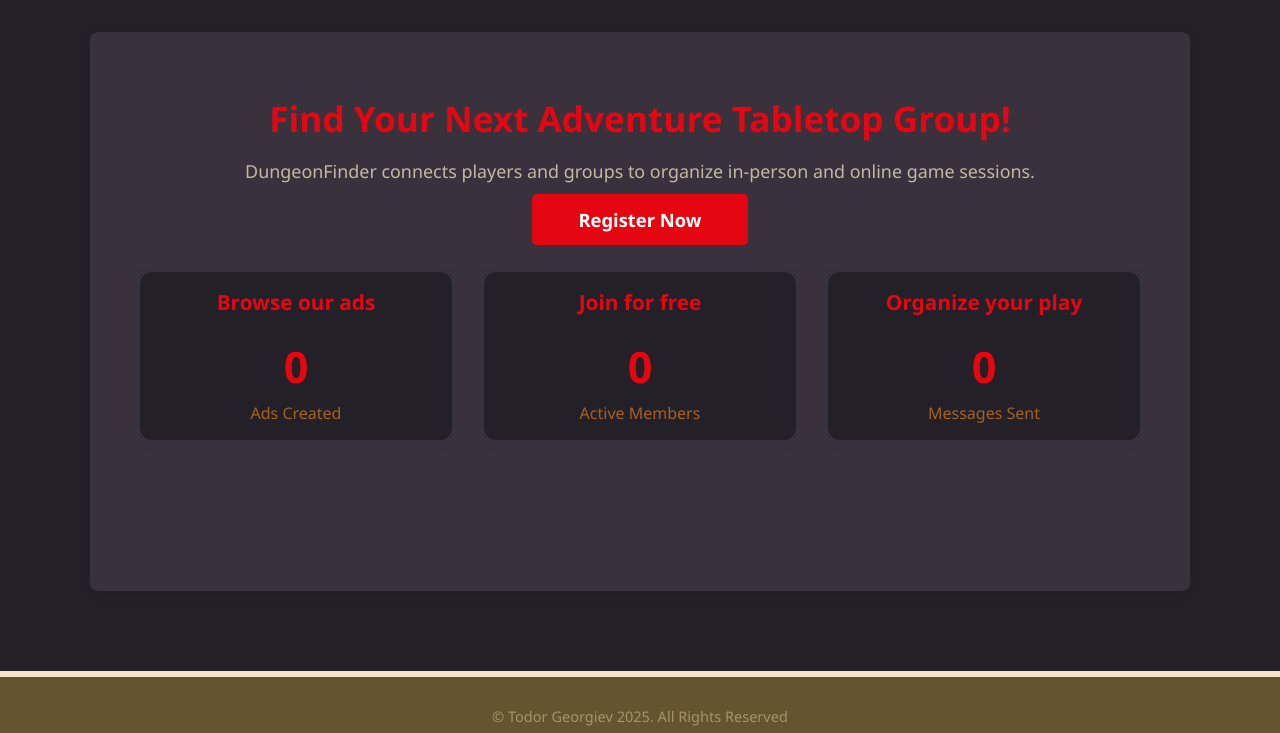
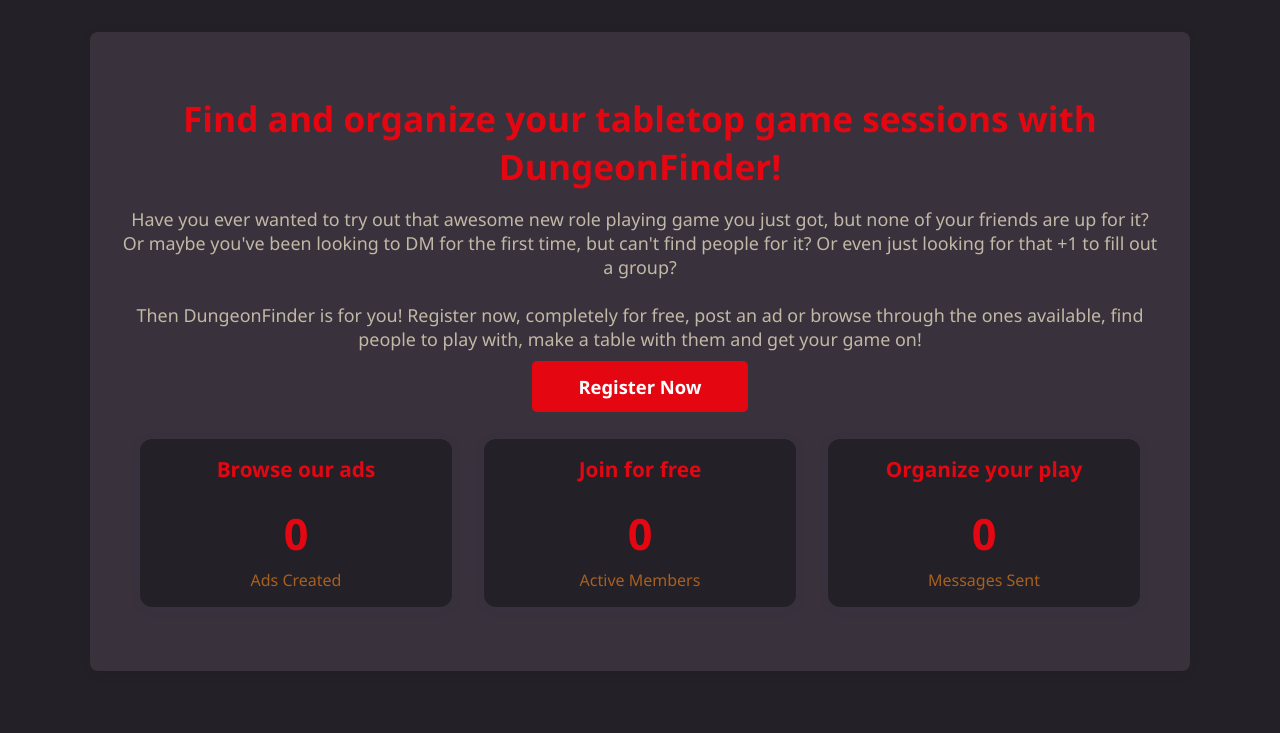
Before and after one commit to Togev/dungeon-finder, a Django app: page / in a window 1280 px wide. Shown: the part 66-799 px from the top of the page. Run offline with Django 5.2, Linux system fonts and the light colour scheme; data that the repository does not hold is empty.

Commit message:
finalized text content

```diff
--- a/accounts/forms.py
+++ b/accounts/forms.py
@@ -9,7 +9,7 @@
 
 class BaseUserForm(forms.ModelForm):
     username = forms.CharField(
-        help_text="Choose a unique username for logging in.",
+        help_text="Choose a unique username for your account.",
         widget=forms.TextInput(attrs={'placeholder': 'Username'})
     )
     email = forms.EmailField(
--- a/accounts/signals.py
+++ b/accounts/signals.py
@@ -7,6 +7,8 @@
 from .models import Profile
 import os
 import shutil
+
+#   Triggered on successful registration
 
 User = get_user_model()
 
--- a/accounts/views.py
+++ b/accounts/views.py
@@ -23,7 +23,7 @@
     def form_valid(self, form):
         response = super().form_valid(form)
         user = form.instance
-        login(self.request, user)  # Automatically log in the newly created user
+        login(self.request, user)
         return response
 
 class CustomLoginView(LoginView):
@@ -52,7 +52,6 @@
         user = self.get_object()
         context['is_owner'] = self.request.user == user
         context['form'] = UserDetailForm(instance=user)
-        # Ensure profile exists (should with your signals)
         context['profile'] = getattr(user, 'profile', None)
         return context
 
--- a/ad_applications/forms.py
+++ b/ad_applications/forms.py
@@ -10,6 +10,6 @@
             'message': forms.Textarea(attrs={'class': 'form-control', 'rows': 5}),
         }
         labels = {
-            'role': "I'm looking to:",
+            'role': "I'm looking to be a...:",
             'message': "Tell us about yourself",
         }
--- a/ads/views.py
+++ b/ads/views.py
@@ -9,7 +9,7 @@
 from .models import Ad
 from .forms import CreateAdForm, EditAdForm
 
-# Ad List view is located in common/views as it affects which landing page is displayed if logged in
+# Ad List view is located in common/views as it affects which landing page is displayed if logged in or not
 
 class CreateAdView(LoginRequiredMixin, CreateView):
     model = Ad
--- a/common/signals.py
+++ b/common/signals.py
@@ -9,6 +9,7 @@
 
 ADMIN_GROUP_NAMES = {'Full Admin', 'Staff Admin'}
 
+#   Triggers once migrations are made, creates admin groups
 
 @receiver(post_migrate)
 def create_admin_groups(sender, **kwargs):
--- a/invitations/admin.py
+++ b/invitations/admin.py
@@ -45,7 +45,6 @@
 
     def get_readonly_fields(self, request, obj=None):
         ro = list(self.readonly_fields)
-        # After creation, these should never be changed
         if obj:
             ro += ["ad", "application", "sender", "recipient"]
         return ro
--- a/invitations/signals.py
+++ b/invitations/signals.py
@@ -2,6 +2,8 @@
 from django.dispatch import receiver
 from ad_applications.models import Application
 from invitations.models import Invitation
+
+#   Triggers when an application is accepted
 
 @receiver(post_save, sender=Application)
 def send_invitation_on_acceptance(sender, instance, created, **kwargs):
--- a/static/css/account_page.css
+++ b/static/css/account_page.css
@@ -11,7 +11,6 @@
     border-radius: 10px;
     box-shadow: 0 2px 16px rgba(0,0,0,0.08);
     padding: 2.5em 2em 2em 2em;
-    /*border: 1px solid var(--header-footer-bg-dark);*/
     display: flex;
     flex-direction: column;
     align-items: center;
--- a/static/css/ad_listing.css
+++ b/static/css/ad_listing.css
@@ -179,7 +179,6 @@
     width: 2px;
     height: 40px;
     background: #b9b1a2;
-    /*margin: 0 1em;*/
     border-radius: 2px;
     flex: 0 0 2px;
     margin: 0 1em;
--- a/static/css/tables_groups.css
+++ b/static/css/tables_groups.css
@@ -160,7 +160,6 @@
 .table-manage-block {
     display: flex;
     flex-direction: column;
-    /* If you want it to always match the side block */
     flex: 1 1 440px;
     min-width: 320px;
     max-width: 520px;
--- a/templates/common/landing.html
+++ b/templates/common/landing.html
@@ -4,9 +4,14 @@
 
 {% block content %}
 <section class="welcome-section">
-    <h1>Find Your Next Adventure Tabletop Group!</h1>
+    <h1>Find and organize your tabletop game sessions with DungeonFinder!</h1>
     <p class="subtitle">
-        DungeonFinder connects players and groups to organize in-person and online game sessions.
+        Have you ever wanted to try out that awesome new role playing game you just got, but none of your friends are up for it?
+        Or maybe you've been looking to DM for the first time, but can't find people for it? Or even just looking for that +1 to fill out a group?
+    </p>
+    <p class="subtitle">
+        Then DungeonFinder is for you! Register now, completely for free, post an ad or browse through the ones available,
+        find people to play with, make a table with them and get your game on!
     </p>
     <a href="{% url 'registration' %}" class="btn btn-primary btn-large">Register Now</a>
 </section>
```
Also changed, not shown: ads/forms.py (+10 -10 lines), README.md, static/css/landing.css (line endings or trailing spaces).
